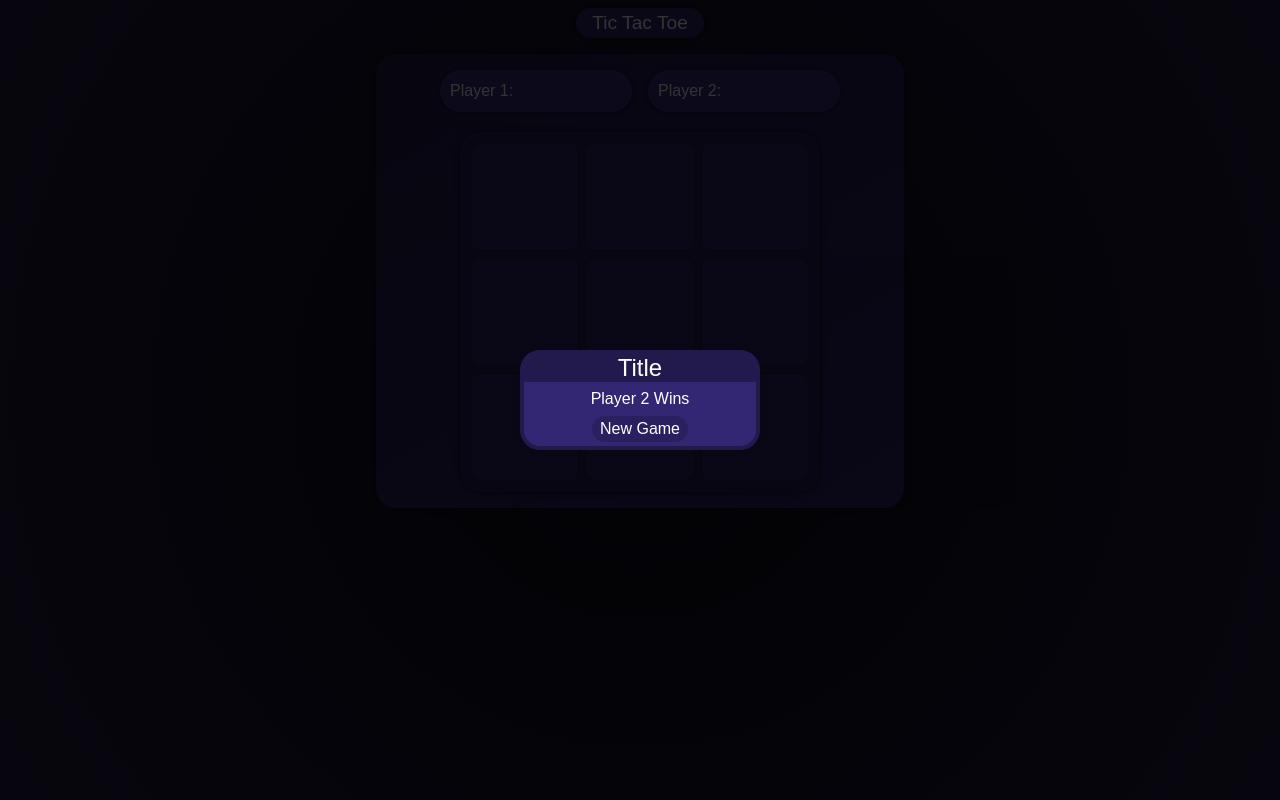
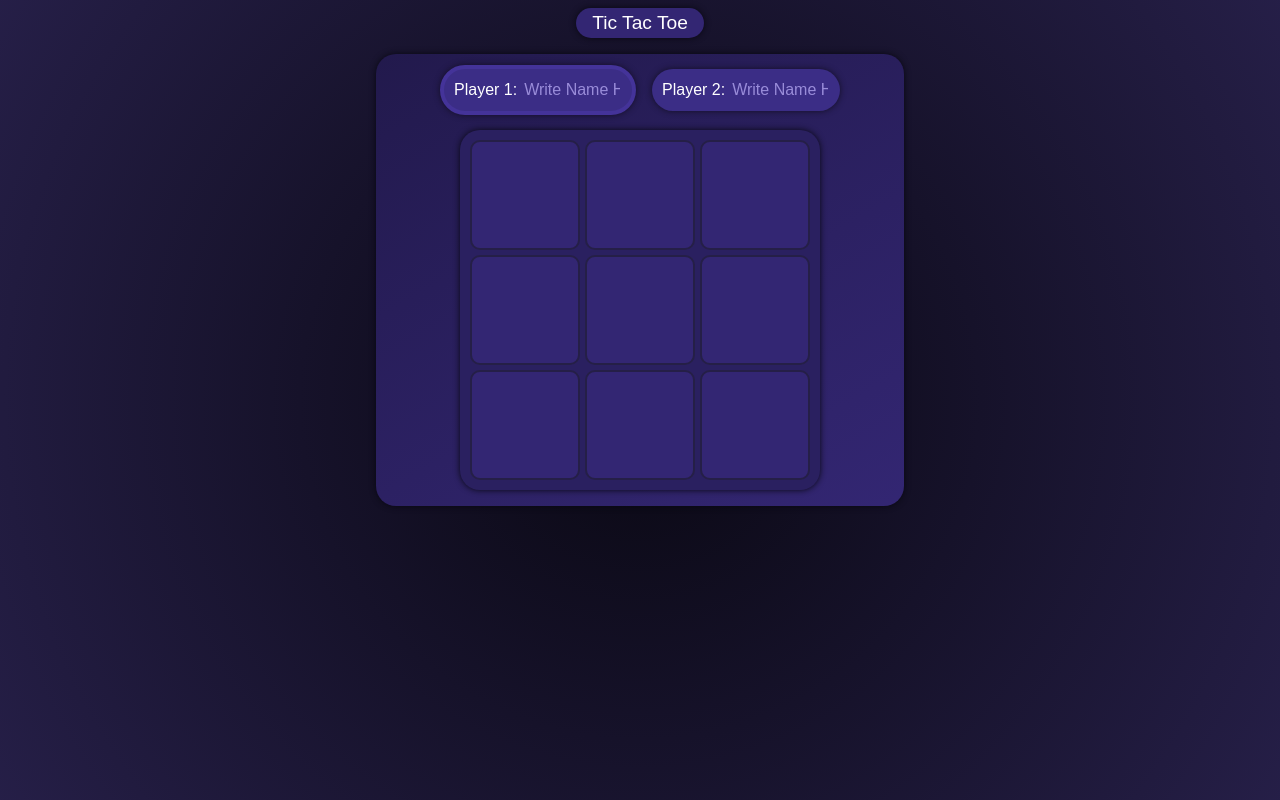
Before and after one commit to Skirbs/Tic-Tac-Toe, a React (Vite) app: page / in a window 1280 px wide. Built offline with nearby package versions, Linux system fonts and the light colour scheme; a web font is replaced by a local one.

Commit message:
Added Winning UI Functionality + User Turn Feedback

```diff
--- a/src/App.jsx
+++ b/src/App.jsx
@@ -2,12 +2,29 @@ import "./App.css";
 import Header from "./Component/MainComponents/Header/Header";
 import GameFrame from "./Component/MainComponents/GameFrame/GameFrame";
 import Popup from "./Component/MainComponents/Popup/Popup";
+import {useState} from "react";
+
 function App() {
+  const [currentCells, setCurrentCell] = useState([
+    -1, -1, -1, -1, -1, -1, -1, -1, -1,
+  ]); /* -1: empty, 0: cross, 1: circle */
+
+  const [hasWinner, setHasWinner] = useState({hasWon: false, player: ""});
+
+  const newGame = () => {
+    setHasWinner({hasWon: false, player: ""});
+    setCurrentCell([-1, -1, -1, -1, -1, -1, -1, -1, -1]);
+  };
+
   return (
     <>
       <Header />
-      <GameFrame />
-      <Popup />
+      <GameFrame
+        currentCells={currentCells}
+        setCurrentCell={setCurrentCell}
+        setHasWinner={setHasWinner}
+      />
+      <Popup hasWinner={hasWinner} newGameHandler={newGame} />
     </>
   );
 }
--- a/src/Component/MainComponents/GameFrame/GameFrame.jsx
+++ b/src/Component/MainComponents/GameFrame/GameFrame.jsx
@@ -6,20 +6,55 @@ import MainGame from "./MainGame/MainGame";
 import {useState} from "react";
 const GameFrame = (props) => {
   const [currentPlayer, setCurrentPlayer] = useState(0); /* 0 = first: X, 1 = second: O */
+  const [playerNames, setPlayerNames] = useState(["", ""]);
 
   const alternatePlayer = () => {
     setCurrentPlayer(currentPlayer === 0 ? 1 : 0);
+  };
+
+  const changeName = (newName, playerIndex) => {
+    playerNames[playerIndex] = newName;
+    setPlayerNames(playerNames);
+  };
+  const hasWinnerHandler = () => {
+    props.setHasWinner({
+      hasWon: true,
+      player:
+        playerNames[currentPlayer].trim().length != 0
+          ? playerNames[currentPlayer]
+          : `Player ${currentPlayer + 1}`,
+    });
   };
 
   return (
     <>
       <Card className={`${style["game-frame"]} flex-column align-center`}>
         <div className={`${style["inputs-div"]} flex justify-center align-center`}>
-          <UserNames message="Player 1:" />
-          <UserNames message="Player 2:" />
+          <UserNames
+            message="Player 1:"
+            playerIndex={0}
+            currentPlayerIndex={currentPlayer}
+            changeNameHandler={(newName) => {
+              changeName(newName, 0);
+            }}
+          />
+          <UserNames
+            message="Player 2:"
+            playerIndex={1}
+            currentPlayerIndex={currentPlayer}
+            changeNameHandler={(newName) => {
+              changeName(newName, 1);
+            }}
+          />
         </div>
 
-        <MainGame currentPlayer={currentPlayer} alternatePlayer={alternatePlayer} />
+        <MainGame
+          currentPlayer={currentPlayer}
+          alternatePlayer={alternatePlayer}
+          currentCells={props.currentCells}
+          setCurrentCell={props.setCurrentCell}
+          hasWinnerHandler={hasWinnerHandler}
+        />
       </Card>
     </>
   );
--- a/src/Component/MainComponents/GameFrame/GameFrame.module.css
+++ b/src/Component/MainComponents/GameFrame/GameFrame.module.css
@@ -8,5 +8,6 @@
 
 .inputs-div {
   width: 400px;
+  height: 40px;
   gap: 16px;
 }
--- a/src/Component/MainComponents/GameFrame/MainGame/MainGame.jsx
+++ b/src/Component/MainComponents/GameFrame/MainGame/MainGame.jsx
@@ -14,20 +14,18 @@ const winningArrays = [
 ];
 
 const MainGame = (props) => {
-  const [currentCells, setCurrentCell] = useState([
-    -1, -1, -1, -1, -1, -1, -1, -1, -1,
-  ]); /* -1: empty, 0: cross, 1: circle */
-
   const setCell = (e) => {
     const cellIndex = parseInt(e.target.id.slice(-1));
 
-    currentCells[cellIndex] = props.currentPlayer;
+    if (props.currentCells[cellIndex] != -1) return;
+
+    props.currentCells[cellIndex] = props.currentPlayer;
 
     if (checkVictory()) {
-      console.log("alsdkfjo");
+      props.hasWinnerHandler();
     }
 
-    setCurrentCell(currentCells);
+    props.setCurrentCell(props.currentCells);
     props.alternatePlayer();
   };
 
@@ -36,9 +34,9 @@ const MainGame = (props) => {
 
     for (const arr of winningArrays) {
       if (
-        currentCells[arr[0]] === currentPlayerIndex &&
-        currentCells[arr[1]] === currentPlayerIndex &&
-        currentCells[arr[2]] === currentPlayerIndex
+        props.currentCells[arr[0]] === currentPlayerIndex &&
+        props.currentCells[arr[1]] === currentPlayerIndex &&
+        props.currentCells[arr[2]] === currentPlayerIndex
       ) {
         return true;
       }
@@ -50,8 +48,8 @@ const MainGame = (props) => {
   return (
     <Card className={style["main-game"]}>
       <button
-        className={`${style.cell} outline ${currentCells[0] == 0 ? style.cross : ""} ${
-          currentCells[0] == 1 ? style.circle : ""
+        className={`${style.cell} outline ${props.currentCells[0] == 0 ? style.cross : ""} ${
+          props.currentCells[0] == 1 ? style.circle : ""
         }`.trim()}
         id="cell-0"
         onClick={(e) => {
@@ -59,8 +57,8 @@ const MainGame = (props) => {
         }}></button>
 
       <button
-        className={`${style.cell} outline ${currentCells[1] == 0 ? style.cross : ""} ${
-          currentCells[1] == 1 ? style.circle : ""
+        className={`${style.cell} outline ${props.currentCells[1] == 0 ? style.cross : ""} ${
+          props.currentCells[1] == 1 ? style.circle : ""
         }`.trim()}
         id="cell-1"
         onClick={(e) => {
@@ -68,8 +66,8 @@ const MainGame = (props) => {
         }}></button>
 
       <button
-        className={`${style.cell} outline ${currentCells[2] == 0 ? style.cross : ""} ${
-          currentCells[2] == 1 ? style.circle : ""
+        className={`${style.cell} outline ${props.currentCells[2] == 0 ? style.cross : ""} ${
+          props.currentCells[2] == 1 ? style.circle : ""
         }`.trim()}
         id="cell-2"
         onClick={(e) => {
@@ -77,8 +75,8 @@ const MainGame = (props) => {
         }}></button>
 
       <button
-        className={`${style.cell} outline ${currentCells[3] == 0 ? style.cross : ""} ${
-          currentCells[3] == 1 ? style.circle : ""
+        className={`${style.cell} outline ${props.currentCells[3] == 0 ? style.cross : ""} ${
+          props.currentCells[3] == 1 ? style.circle : ""
         }`.trim()}
         id="cell-3"
         onClick={(e) => {
@@ -86,8 +84,8 @@ const MainGame = (props) => {
         }}></button>
 
       <button
-        className={`${style.cell} outline ${currentCells[4] == 0 ? style.cross : ""} ${
-          currentCells[4] == 1 ? style.circle : ""
+        className={`${style.cell} outline ${props.currentCells[4] == 0 ? style.cross : ""} ${
+          props.currentCells[4] == 1 ? style.circle : ""
         }`.trim()}
         id="cell-4"
         onClick={(e) => {
@@ -95,8 +93,8 @@ const MainGame = (props) => {
         }}></button>
 
       <button
-        className={`${style.cell} outline ${currentCells[5] == 0 ? style.cross : ""} ${
-          currentCells[5] == 1 ? style.circle : ""
+        className={`${style.cell} outline ${props.currentCells[5] == 0 ? style.cross : ""} ${
+          props.currentCells[5] == 1 ? style.circle : ""
         }`.trim()}
         id="cell-5"
         onClick={(e) => {
@@ -104,8 +102,8 @@ const MainGame = (props) => {
         }}></button>
 
       <button
-        className={`${style.cell} outline ${currentCells[6] == 0 ? style.cross : ""} ${
-          currentCells[6] == 1 ? style.circle : ""
+        className={`${style.cell} outline ${props.currentCells[6] == 0 ? style.cross : ""} ${
+          props.currentCells[6] == 1 ? style.circle : ""
         }`.trim()}
         id="cell-6"
         onClick={(e) => {
@@ -113,8 +111,8 @@ const MainGame = (props) => {
         }}></button>
 
       <button
-        className={`${style.cell} outline ${currentCells[7] == 0 ? style.cross : ""} ${
-          currentCells[7] == 1 ? style.circle : ""
+        className={`${style.cell} outline ${props.currentCells[7] == 0 ? style.cross : ""} ${
+          props.currentCells[7] == 1 ? style.circle : ""
         }`.trim()}
         id="cell-7"
         onClick={(e) => {
@@ -122,8 +120,8 @@ const MainGame = (props) => {
         }}></button>
 
       <button
-        className={`${style.cell} outline ${currentCells[8] == 0 ? style.cross : ""} ${
-          currentCells[8] == 1 ? style.circle : ""
+        className={`${style.cell} outline ${props.currentCells[8] == 0 ? style.cross : ""} ${
+          props.currentCells[8] == 1 ? style.circle : ""
         }`.trim()}
         id="cell-8"
         onClick={(e) => {
--- a/src/Component/MainComponents/GameFrame/MainGame/MainGame.module.css
+++ b/src/Component/MainComponents/GameFrame/MainGame/MainGame.module.css
@@ -9,8 +9,12 @@
 }
 
 .cell {
+  /* Custom Border */
   --outline-color: var(--background-20) !important;
   --outline-thickness: 2px;
+  /* Custom Border */
+
+  outline: none;
 
   height: 100%;
 
@@ -32,13 +36,6 @@
   }
 }
 
-.cell img {
-  width: 100%;
-  height: 100%;
-
-  display: none;
-}
-
 .cell.cross {
   background-position: 50% 50%;
   background-repeat: no-repeat;
--- a/src/Component/MainComponents/Popup/Popup.jsx
+++ b/src/Component/MainComponents/Popup/Popup.jsx
@@ -2,15 +2,25 @@ import style from "./Popup.module.css";
 import Card from "../../ReusableComponents/Card/Card";
 
 const Popup = (props) => {
+  const newGame = () => {
+    props.newGameHandler();
+  };
+
+  const playerName = props.hasWinner.player;
+
+  const PopupComponent = () => {
     return (
       <div className={`${style.background} flex justify-center align-center`}>
         <Card className={`${style.main} flex-column align-center outline`}>
           <p>Title</p>
-        <p>Player 2 Wins</p>
-        <button>New Game</button>
+          <p>{playerName} Wins</p>
+          <button onClick={newGame}>New Game</button>
         </Card>
       </div>
     );
   };
 
+  return <>{props.hasWinner.hasWon && <PopupComponent />}</>;
+};
+
 export default Popup;
--- a/src/Component/ReusableComponents/UserNames/UserNames.jsx
+++ b/src/Component/ReusableComponents/UserNames/UserNames.jsx
@@ -1,11 +1,24 @@
 import style from "./UserNames.module.css";
 
 const UserNames = (props) => {
+  const inputChangeHandler = (e) => {
+    props.changeNameHandler(e.target.value);
+  };
+
   return (
     <>
-      <div className={`${style["user-names-div"]} shadow-outline flex justify-center align-center`}>
+      <div
+        className={`${style["user-names-div"]} ${
+          props.playerIndex === props.currentPlayerIndex ? style["active"] : ""
+        } shadow-outline flex justify-center align-center`}>
         <p>{props.message}</p>
-        <input type="text" />
+        <input
+          type="text"
+          placeholder="Write Name Here"
+          onBlur={(e) => {
+            inputChangeHandler(e);
+          }}
+        />
       </div>
     </>
   );
--- a/src/Component/ReusableComponents/UserNames/UserNames.module.css
+++ b/src/Component/ReusableComponents/UserNames/UserNames.module.css
@@ -7,6 +7,8 @@
   border-radius: 100px;
   padding: 5px 10px;
   background-color: var(--primary-35);
+
+  transition: 0.1s;
 }
 .user-names-div p {
   white-space: nowrap;
@@ -20,3 +22,11 @@
   outline: none;
   border: none;
 }
+
+.user-names-div input::placeholder {
+  color: var(--primary-70);
+}
+
+.active {
+  border: 4px solid var(--primary-40);
+}
--- a/src/index.css
+++ b/src/index.css
@@ -11,6 +11,7 @@
   --primary-30: hsl(250, 50%, 30%);
   --primary-35: hsl(250, 50%, 35%);
   --primary-40: hsl(250, 50%, 40%);
+  --primary-70: hsl(250, 50%, 70%);
 }
 
 .body {
```
Lines whose indentation alone changed are shown as unchanged.
